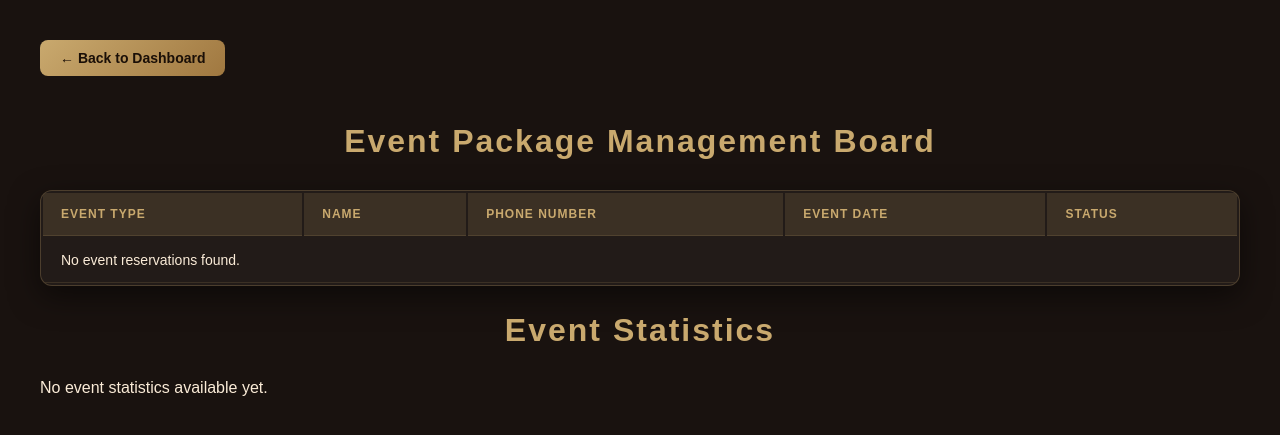
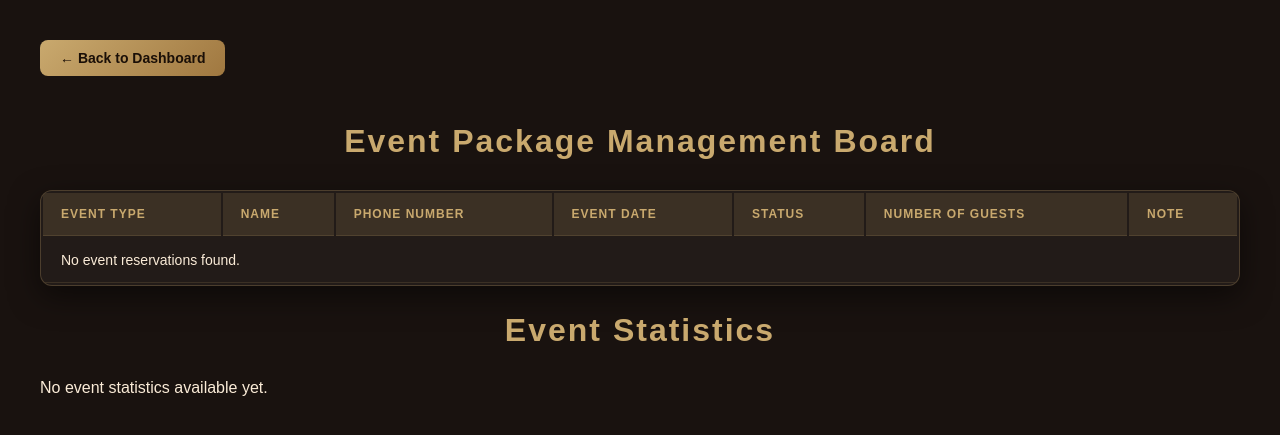
Before and after one commit to dothadance/gama_fixed_repository, a PHP site: page /admin/event_package/index.php in a window 1280 px wide. Shown: the top 435 px of the page. Run offline with PHP 8.4, Linux system fonts and the light colour scheme; data that the repository does not hold is empty.

Commit message:
Update index.php
Fixed bugs

```diff
--- a/admin/event_package/index.php
+++ b/admin/event_package/index.php
@@ -26,6 +26,8 @@ include "../../koneksi.php";
                 <th>Phone Number</th>
                 <th>Event Date</th>
                 <th>Status</th>
+                <th>Number of Guests</th>
+                <th>Note</th>
             </tr>
         </thead>
 
```
